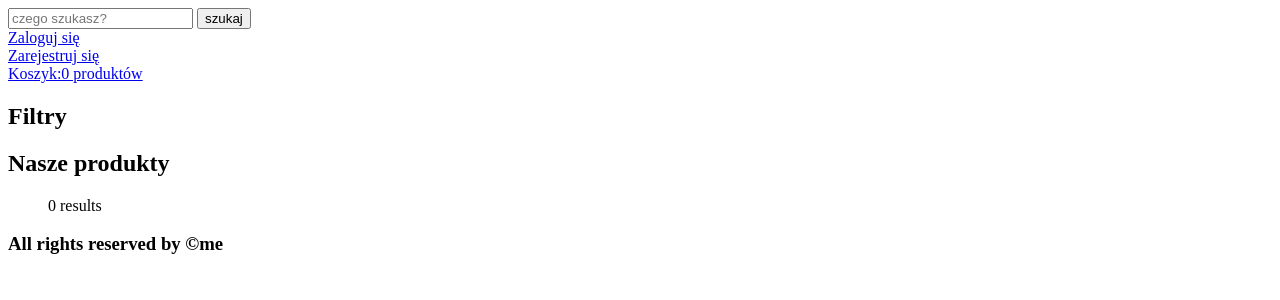
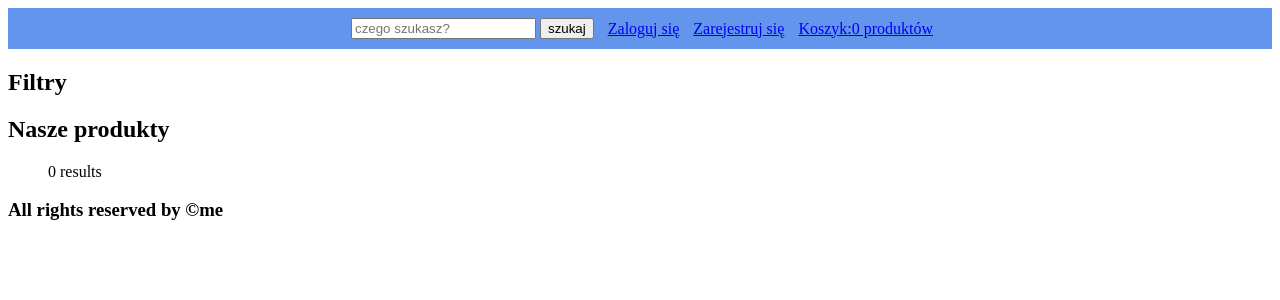
Before and after one commit to Zajecia-PJATK/projektprogramistyczny-wprg-KacperBadek, a PHP site: page /sklep_internetowy.php in a window 1280 px wide. Shown: the top 300 px of the page. Run offline with PHP 8.4, Linux system fonts and the light colour scheme; data that the repository does not hold is empty.

Commit message:
Storzenie pliku header.php, który przechowuje górną część strony

```diff
--- /dev/null
+++ b/projekt/header.php
@@ -0,0 +1,59 @@
+<?php
+include 'ProduktKoszyk.php';
+session_start();
+?>
+<!DOCTYPE html>
+<html>
+<head>
+    <title>Sklep</title>
+    <link rel="stylesheet" href="strona_glowna.css">
+</head>
+<body>
+
+<div id="gora">
+    <div id="logo">
+
+    </div>
+
+    <div id="szukaj">
+        <input type="text" placeholder="czego szukasz?">
+        <input type="button" value="szukaj">
+    </div>
+
+    <div id="login">
+        <?php
+        echo "<form method='post'>";
+        if (isset($_SESSION['loggedIn'])) {
+            echo "<input type='submit' name='logoff' value='Wyloguj się'>";
+        } else {
+            echo "<a href='logowanie.php'>Zaloguj się</a>";
+        }
+        echo "</form>";
+
+        if (isset($_POST['logoff'])) {
+            unset($_SESSION['loggedIn']);
+            unset($_SESSION['userId']);
+            header("Refresh:0");
+        }
+
+        ?>
+    </div>
+
+    <div id="rejestracja">
+        <a href="rejestracja.php">Zarejestruj się</a>
+    </div>
+
+    <div id="koszyk" style="float: left margin-right: 10px">
+        <?php
+        if (!isset($_SESSION['koszyk'])) {
+            $_SESSION['koszyk'] = [];
+        }
+
+        $basketCount = 0;
+        foreach ($_SESSION['koszyk'] as $item) {
+            $basketCount += $item->quantity;
+        }
+        echo "<a href='koszyk.php'>Koszyk:" . $basketCount . " produktów</a>"
+        ?>
+    </div>
+</div>
--- a/projekt/koszyk.php
+++ b/projekt/koszyk.php
@@ -1,6 +1,5 @@
 <?php
-include 'ProduktKoszyk.php';
-session_start();
+include "header.php";
 ?>
 <!DOCTYPE html>
 <html>
--- a/projekt/sklep_internetowy.php
+++ b/projekt/sklep_internetowy.php
@@ -1,64 +1,6 @@
 <?php
-include 'ProduktKoszyk.php';
-session_start();
+include "header.php";
 ?>
-<!DOCTYPE html>
-<html>
-<head>
-    <title>Sklep</title>
-    <link rel="stylesheet" href="strona_glowna.css">
-</head>
-<body>
-
-<div id="gora">
-
-    <div id="logo">
-
-    </div>
-
-    <div id="szukaj">
-        <input type="text" placeholder="czego szukasz?">
-        <input type="button" value="szukaj">
-    </div>
-
-    <div id="login">
-        <?php
-        echo "<form method='post'>";
-        if (isset($_SESSION['loggedIn'])) {
-            echo "<input type='submit' name='logoff' value='Wyloguj się'>";
-        } else {
-            echo "<a href='logowanie.php'>Zaloguj się</a>";
-        }
-        echo "</form>";
-
-        if (isset($_POST['logoff'])) {
-            unset($_SESSION['loggedIn']);
-            unset($_SESSION['userId']);
-            header("Refresh:0");
-        }
-
-        ?>
-    </div>
-
-    <div id="rejestracja">
-        <a href="rejestracja.php">Zarejestruj się</a>
-    </div>
-
-    <div id="koszyk">
-        <?php
-        if (!isset($_SESSION['koszyk'])) {
-            $_SESSION['koszyk'] = [];
-        }
-
-        $basketCount = 0;
-        foreach ($_SESSION['koszyk'] as $item) {
-            $basketCount += $item->quantity;
-        }
-        echo "<a href='koszyk.php'>Koszyk:" . $basketCount . " produktów</a>"
-        ?>
-    </div>
-
-</div>
 
 <div id="srodek">
     <div id="srodek-lewo">
--- a/projekt/sklep_produkt.php
+++ b/projekt/sklep_produkt.php
@@ -1,6 +1,5 @@
 <?php
-include 'ProduktKoszyk.php';
-session_start();
+include "header.php";
 if (isset($_GET['id'])) $id = $_GET['id'];
 else echo "Invalid product ID";
 ?>
--- a/projekt/strona_glowna.css
+++ b/projekt/strona_glowna.css
@@ -0,0 +1,11 @@
+#gora {
+    text-align: center; /* Center the divs horizontally */
+    margin-bottom: 15px;
+    background-color: cornflowerblue;
+    padding: 10px;
+}
+#gora > div {
+    display: inline-block; /* Display the divs in one line */
+    margin-right: 10px; /* Add spacing between the divs */
+    vertical-align: middle; /* Align the divs vertically in the middle */
+}
```
